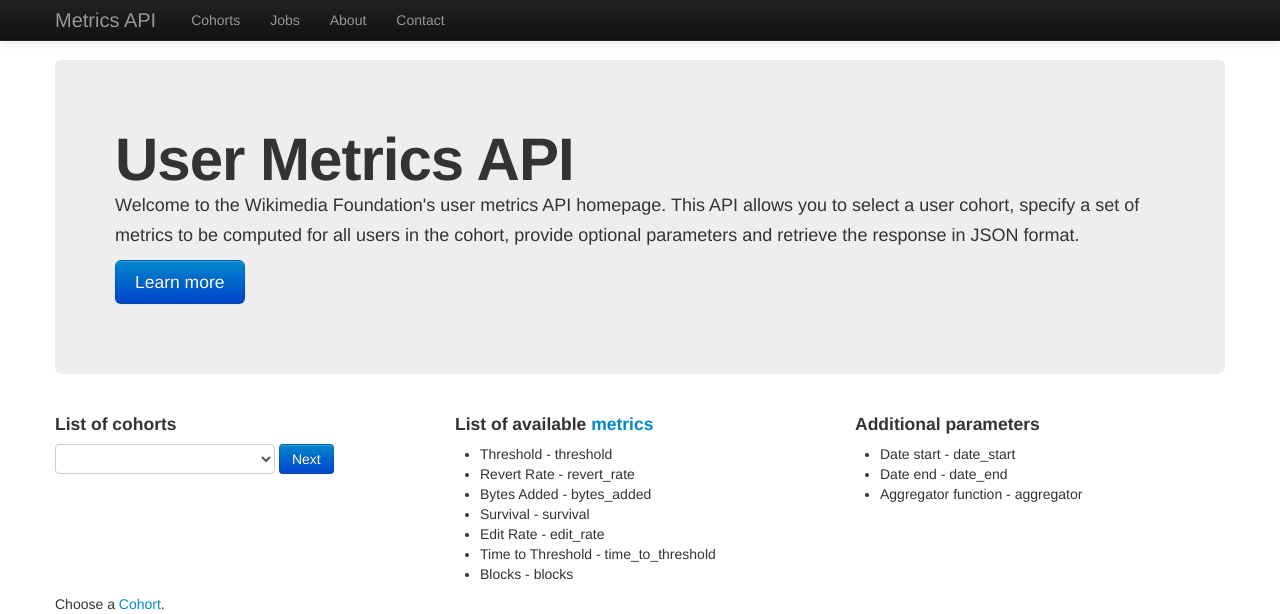
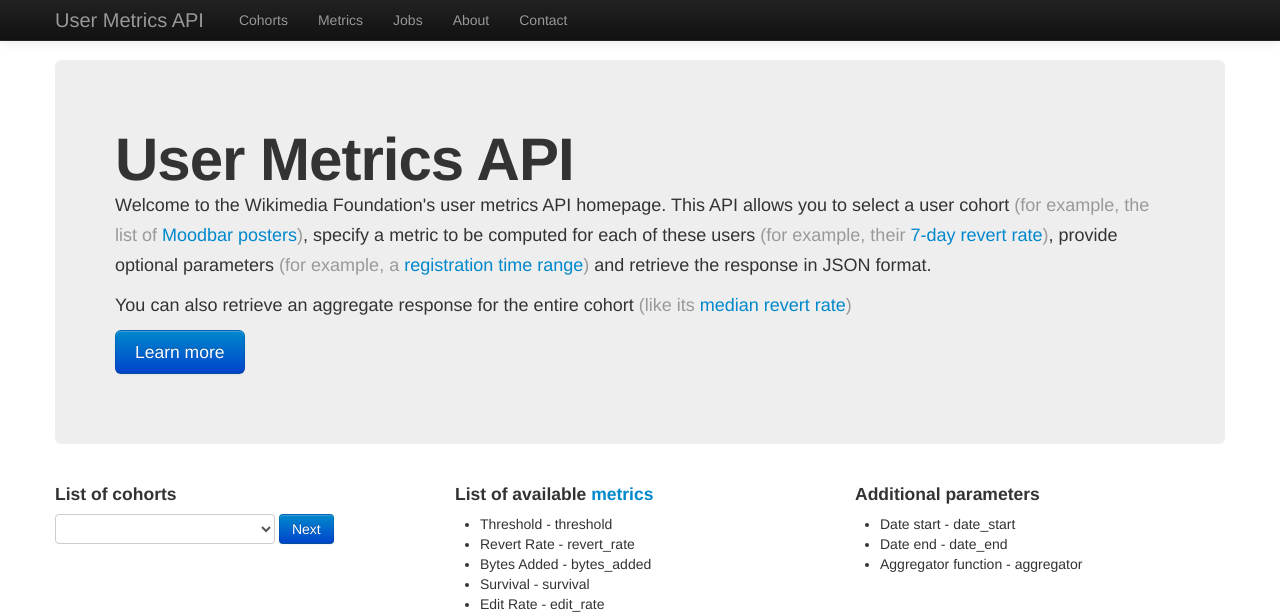
Before and after one commit to rfaulkner/wikipedia_user_metrics, a Flask app: page / in a window 1280 px wide. Shown: the top 614 px of the page. Run offline with Flask 2, Linux system fonts and the light colour scheme; data that the repository does not hold is empty; parts of the project's set-up code (start-up, migrations or seed data) failed here and were passed over; some libraries are stand-ins or nearby versions.

Commit message:
Changed URL route mapping

```diff
--- a/src/api/run.py
+++ b/src/api/run.py
@@ -83,26 +83,35 @@ def tags():
     del conn
     return render_template('tags.html', data=utm)
 
+@app.route('/metrics/')
+def all_metrics():
+    """ Display a list of available metrics """
+    return render_template('all_metrics.html')
+
+@app.route('/metrics/<string:metric>')
+def metric(metric=''):
+    """ Display single metric documentation """
+    return render_template('metric.html')
+
 @app.route('/cohorts/')
-def cohorts():
+def all_cohorts():
     """ View for listing and selecting cohorts """
     conn = dl.Connector(instance='slave')
     conn._cur_.execute('select distinct utm_name from usertags_meta')
     o = [r[0] for r in conn._cur_]
 
     del conn
-    return render_template('cohorts.html', data=o)
+    return render_template('all_cohorts.html', data=o)
 
-@app.route('/metrics')
-@app.route('/metrics/<string:cohort>')
-def metrics(cohort=''):
-    """ View for listing and selecting metrics """
+@app.route('/cohorts/<string:cohort>')
+def cohort(cohort=''):
+    """ View single cohort page """
     if not cohort:
-        return redirect(url_for('cohorts'))
+        return redirect(url_for('all_cohorts'))
     else:
-        return render_template('metrics.html', c_str=cohort, m_list=mm.get_metric_names())
+        return render_template('cohort.html', c_str=cohort, m_list=mm.get_metric_names())
 
-@app.route('/metrics/<string:cohort>/<string:metric>')
+@app.route('/cohorts/<string:cohort>/<string:metric>')
 def output(cohort, metric):
     """ View corresponding to a data request - all of the setup and execution for a request happens here. """
 
@@ -281,7 +290,7 @@ def get_users(cohort_exp):
             res = conn._cur_.fetchone()[0]
             conn._cur_.execute('select ut_user from usertags where ut_tag = "%s"' % res)
         except IndexError:
-            redirect(url_for('cohorts'))
+            redirect(url_for('all_cohorts'))
         users = [r[0] for r in conn._cur_]
         del conn
     return users
@@ -328,6 +337,6 @@ if __name__ == '__main__':
 
     a = APIMethods() # initialize API data
     try:
-        app.run()
+        app.run(debug=True)
     finally:
         del a
--- a/src/api/templates/all_urls.html
+++ b/src/api/templates/all_urls.html
@@ -11,5 +11,5 @@
 </tbody>
 </table>
 
-Back to <a href="{{ url_for('cohorts') }}">Cohorts</a>.
+Back to <a href="{{ url_for('all_cohorts') }}">Cohorts</a>.
 {% endblock %}
--- a/src/api/templates/index.html
+++ b/src/api/templates/index.html
@@ -4,12 +4,8 @@
 
 <div class="hero-unit">
 <h1>User Metrics API</h1>
-  <p>Welcome to the Wikimedia Foundation's user metrics API homepage. This API allows you to select a user cohort, specify a set of metrics to be computed for all users in the cohort, provide optional parameters and retrieve the response in JSON format.</p>
-  <p>
-    <a class="btn btn-primary btn-large" href="/about/">
-      Learn more
-    </a>
-  </p>
+  <p class="margin-top:2em">Welcome to the Wikimedia Foundation's user metrics API homepage. This API allows you to select a user cohort <span class="muted">(for example, the list of <a href="">Moodbar posters</a>)</span>, specify a metric to be computed for each of these users <span class="muted">(for example, their <a href="#">7-day revert rate</a>)</span>, provide optional parameters <span class="muted">(for example, a <a href="#">registration time range</a>)</span> and retrieve the response in JSON format.</p><p>You can also retrieve an aggregate response for the entire cohort <span class="muted">(like its <a href="#">median revert rate</a>)</span.</p>
+    <p class="margin-top:1em"><a class="btn btn-primary btn-large" href="/about/">Learn more</a></p>
 </div>
 
 <div class="row-fluid">
@@ -47,7 +43,7 @@
 </div>
 
 <div class="embed_p">
-    Choose a <a href="{{ url_for('cohorts') }}">Cohort</a>.<div class="v_space_sm"></div>
+    Choose a <a href="{{ url_for('all_cohorts') }}">Cohort</a>.<div class="v_space_sm"></div>
     Check the <a href="{{ url_for('job_queue') }}">Job Queue</a>.<div class="v_space_sm"></div>
     See all generated <a href="{{ url_for('all_urls') }}">requests</a>.<div class="v_space_sm"></div>
     View the <a href="{{ url_for('tags') }}">tag definitions</a> for cohorts.
--- a/src/api/templates/layout.html
+++ b/src/api/templates/layout.html
@@ -20,13 +20,14 @@
             <span class="icon-bar"></span>
             <span class="icon-bar"></span>
           </a>
-          <a class="brand" href="/">Metrics API</a>
+          <a class="brand" href="/">User Metrics API</a>
           <div class="nav-collapse collapse">
             <ul class="nav">
-              <li><a href="/cohorts">Cohorts</a></li>
-              <li><a href="/job_queue">Jobs</a></li>
-              <li><a href="/about">About</a></li>
-              <li><a href="/contact">Contact</a></li>
+              <li><a href="{{ url_for('all_cohorts') }}">Cohorts</a></li>
+              <li><a href="{{ url_for('all_metrics') }}">Metrics</a></li>
+              <li><a href="{{ url_for('job_queue') }}">Jobs</a></li>
+              <li><a href="{{ url_for('about') }}">About</a></li>
+              <li><a href="{{ url_for('contact') }}">Contact</a></li>
             </ul>
           </div><!--/.nav-collapse -->
         </div>
--- a/src/api/templates/processing.html
+++ b/src/api/templates/processing.html
@@ -3,6 +3,6 @@
 {% if error %}<p class="text-warning"><strong>Warning:</strong> {{ error }}</p>{% endif %}
 <h2>Processing</h2>
 Processing request for {{ usr_str }} ...
-<br><br>Back to <a href="{{ url_for('cohorts') }}">Cohorts</a>.
+<br><br>Back to <a href="{{ url_for('all_cohorts') }}">Cohorts</a>.
 <br><br>Check the <a href="{{ url_for('job_queue') }}">Job Queue</a>.
 {% endblock %}
--- a/src/api/templates/queue.html
+++ b/src/api/templates/queue.html
@@ -8,5 +8,5 @@
     {% endfor %}
 </table>
 
-Back to <a href="{{ url_for('cohorts') }}">Cohorts</a>.
+Back to <a href="{{ url_for('all_cohorts') }}">Cohorts</a>.
 {% endblock %}
```
Also changed, not shown: src/api/templates/all_cohorts.html (renamed from src/api/templates/metrics.html, +6 -6 lines), src/api/templates/all_metrics.html (added, +7 -0 lines), src/api/templates/cohort.html (renamed from src/api/templates/cohorts.html, +6 -6 lines), src/api/templates/metric.html (added, +7 -0 lines).
